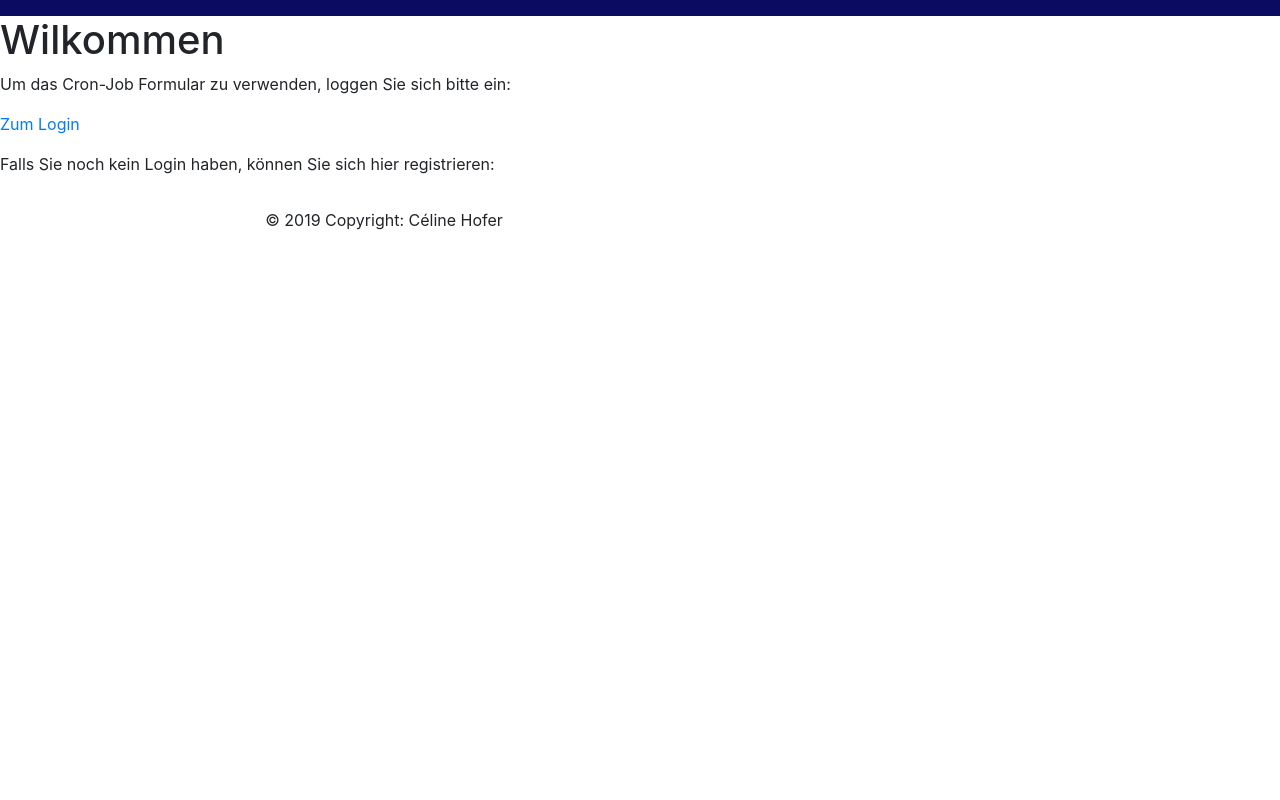
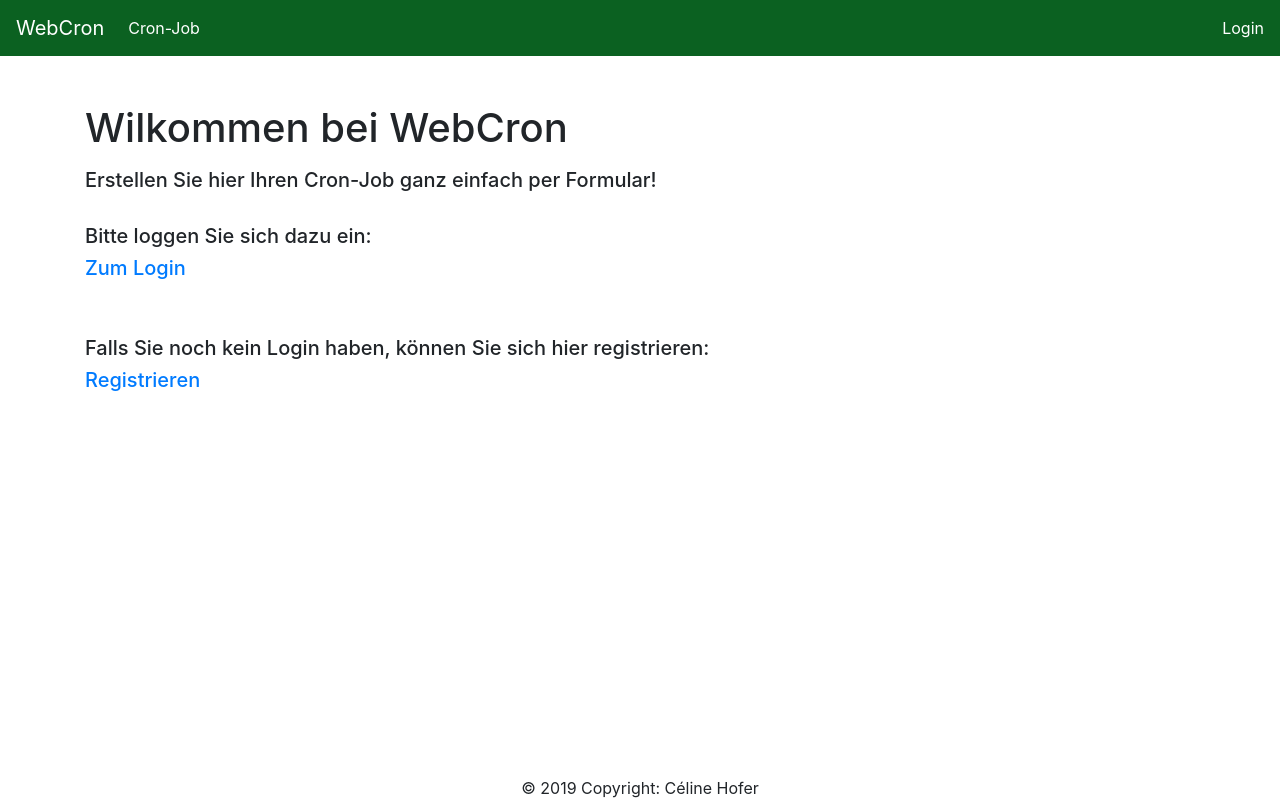
Before and after one commit to celinehofer/Modul307, a Django app: page / in a window 1280 px wide. Run offline with Django 3.2, Linux system fonts and the light colour scheme; some libraries are stand-ins or nearby versions.

Commit message:
Navigation und Design

```diff
--- a/cronjob/models.py
+++ b/cronjob/models.py
@@ -5,15 +5,15 @@ from django.utils import timezone
 
 class Cronjob(models.Model):
     #title, adress
-    title = models.CharField(max_length=255, null=False, default='')
-    url = models.CharField(max_length=255, null=False, default='')
+    title = models.CharField(max_length=255, null=True, default='')
+    url = models.CharField(max_length=255, null=True, default='')
 
     #login
     userName = models.CharField(max_length=255, null=False, default='')
     password = models.CharField(max_length=255, null=False, default='')
 
     #set time and date for interval
-    interval = models.CharField(max_length=255, null=False, default='default')
+    interval = models.CharField(max_length=255, null=True, default='default')
     # timeIntervalMinutes = models.CharField(max_length=30, null=True, default='')
     # timeIntervalTime = models.CharField(max_length=30, null=True, default='')
     # timeIntervalDay = models.CharField(max_length=30, null=True, default='')
--- a/cronjob/views.py
+++ b/cronjob/views.py
@@ -1,13 +1,14 @@
+from django.contrib.auth.decorators import login_required
 from django.shortcuts import render
 from django.http import HttpResponse
 from .models import Cronjob
-#def login(request):
 
 
 def index(request):
     return render(request, "cronjob/home.html")
 
 
+@login_required()
 def cronjobs(request):
     if request.method == 'POST':
         job = Cronjob()
--- a/static/css/style.css
+++ b/static/css/style.css
@@ -5,42 +5,18 @@
     padding-bottom: 30px;
     width: 60%;
 }
-footer{
-    width: 60%;
-}
-
-h3{
-    background-color: honeydew;
-}
 
 .card-body{
     border-width: 1px;
     border-style: solid;
-    border-color: lightgreen;
+    border-color: #E6F8E0;
     padding: 0 15px 10px 15px;
-    background-color: honeydew;
+    background-color: #EFFBEF;
+
 }
 
-.container{
-    padding-right: 100px;
-    padding-left: 50px;
-    border-width: 1px;
-    border-style: solid;
-    border-color: whitesmoke;
-    }
-
-
-/*home*/
-h1{    width: 60%;
+#footer{
+    position: fixed;
+    bottom: 0;
+    width: 100%
 }
-
-/*Header base*/
-
-#navigation{
-    width: 100%;
-}
-
-head{
-    font-color: white;
-
-}
--- a/templates/base.html
+++ b/templates/base.html
@@ -3,28 +3,44 @@
 <html lang="en" class="full-height">
 <head>
     <meta charset="UTF-8">
+
     <!--Import CSS-File and Bootstrap-->
     <link rel="stylesheet" type="text/css" href="{% static 'css/style.css' %}">
     <link rel="stylesheet" href="https://stackpath.bootstrapcdn.com/bootstrap/4.3.1/css/bootstrap.min.css"
           integrity="sha384-ggOyR0iXCbMQv3Xipma34MD+dH/1fQ784/j6cY/iJTQUOhcWr7x9JvoRxT2MZw1T" crossorigin="anonymous">
 
     <!--Header Navigation-->
-   <nav class="navbar navbar-light" style="background-color: #0B0B61;">
-        <div class="collapse navbar-collapse" id="navbarMenu">
-            <div class="container">
-    <button class="navbar-toggler" type="button" data-toggle="collapse" data-target="#navbarMenu">
+    <nav class="navbar navbar-expand-lg navbar-dark" style="background-color: #0B6121">
+        <a class="navbar-brand" href="{% url 'home' %}">WebCron</a>
+        <button class="navbar-toggler" type="button" data-toggle="collapse" data-target="#navbarText"
+                aria-controls="navbarText" aria-expanded="false" aria-label="Toggle navigation">
             <span class="navbar-toggler-icon"></span>
         </button>
-            <span>Login</span>
-            <span>Cron-Job></span>
-                   </div>
+        <div class="collapse navbar-collapse" id="navbarText">
+            <ul class="navbar-nav mr-auto">
+                <li class="nav-item active">
+                    <a class="nav-link" href="{% url 'cronjobs' %}">Cron-Job <span class="sr-only">(current)</span></a>
+                </li>
+            </ul>
+            <span class="navbar-text">
+                {% if user.is_authenticated %}
+                    <span class="mr-3">Angemeldet als: {{ user.username }}</span>
+                    <span> <a href="{% url 'logout' %}">Logout</a></span>
+                {% else %}
+                    <a href="{% url 'login' %}">Login</a>
+                {% endif %}
+          </span>
         </div>
     </nav>
 
+    <!-- Body-->
+<body>
+{% block content %} {% endblock content %}
+</body>
+
 <!--Footer base-->
-{% block content %} {% endblock content %}
 <footer>
-    <div class="footer-copyright text-center py-3">© 2019 Copyright:
+    <div class="footer-copyright text-center" id="footer">© 2019 Copyright:
         <span>Céline Hofer</span>
     </div>
 </footer>
--- a/templates/cronjob/cronsite.html
+++ b/templates/cronjob/cronsite.html
@@ -23,11 +23,11 @@
                 <div class="card-body">
                     <h3 class="titleAdress">Titel, Adresse</h3>
                     <div class="form-group">
-                        <input type="text" name="title" class="form-control" id="title" placeholder="Titel">
+                        <input type="text" name="title" class="form-control" id="title" placeholder="Titel" required>
                     </div>
                     <div class="form-group">
                         <input type="text" name="url" class="form-control" id="url" placeholder="https://"
-                               value="https://">
+                               value="https://" required>
                     </div>
                 </div>
             </div>
@@ -134,7 +134,7 @@
             <p>Mit der Erstellung des Cron-Jobs erklären Sie, dass Sie entweder der Inhaber der abzurufenden Webseite
                 sind
                 oder im Einverständnis des Inhabers handeln.</p>
-            <button type="submit"> Cron-Job erstellen</button>
+            <button type="submit" class="btn btn-success"> Cron-Job erstellen</button>
         </div>
         </div>
     </form>
--- a/templates/cronjob/home.html
+++ b/templates/cronjob/home.html
@@ -1,22 +1,24 @@
 {% extends 'base.html' %}
 {% load static %}
-<!DOCTYPE html>
-{% csrf_token %}
-<html lang="en">
-    <meta charset="UTF-8">
-<body>
 {% block content %}
-    {% block title %}<h1>Wilkommen</h1>{% endblock %}
-{% if user.is_authenticated %}
-  Hi {{ user.username }}!
-    <p></p>
-    <p><a href="{% url "logout" %}">logout</a></p>
-{% else %}
-  <p>Um das Cron-Job Formular zu verwenden, loggen Sie sich bitte ein:</p>
-  <a href="{% url 'login' %}">Zum Login</a>
-    <p></p>
-    <p>Falls Sie noch kein Login haben, können Sie sich hier registrieren:</p>
-{% endif %}
+
+    <div class="container mt-5">
+        <h1>Wilkommen bei WebCron</h1>
+        <p></p>
+        {% if user.is_authenticated %}
+            <h5>Hallo {{ user.username }}!</h5>
+            <br>
+            <h5>Erstelle hier ganze einfach einen Cron-Job:</h5>
+            <h5><a href="{% url "cronjobs" %}">Zum Cron-Job</a></h5>
+        {% else %}
+            <h5>Erstellen Sie hier Ihren Cron-Job ganz einfach per Formular!</h5>
+            <br>
+            <h5>Bitte loggen Sie sich dazu ein:</h5>
+            <h5><a href="{% url 'login' %}">Zum Login</a></h5>
+            <br><br>
+            <h5>Falls Sie noch kein Login haben, können Sie sich hier registrieren:</h5>
+            <h5><a href="#">Registrieren</a></h5>
+        {% endif %}
+    </div>
+
 {% endblock %}
-</body>
-</html>
```
Also changed, not shown: templates/registration/login.html (+5 -7 lines). Lines whose indentation alone changed are shown as unchanged.
